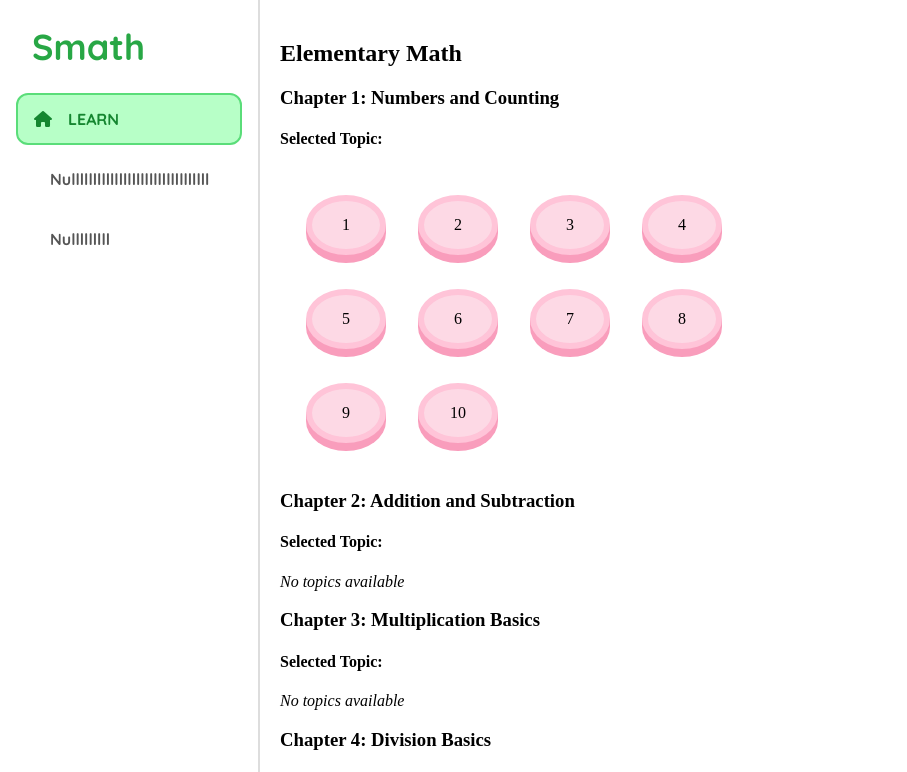
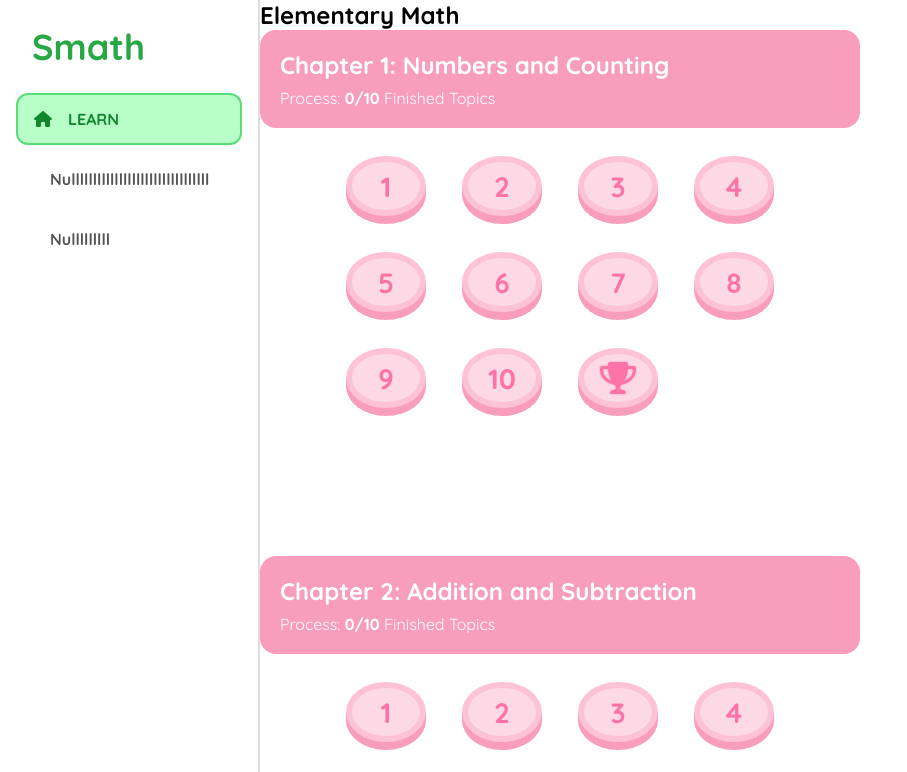
Before and after one commit to PanpaKawaii/ElementaryMathLearningApp, a React (Vite) app: page /learn in a window 1280 px wide. Shown: the top 772 px of the page, without its empty margins (0-907 px from the left). Built offline with nearby package versions, Linux system fonts and the light colour scheme.

Commit message:
Style Chapter Process

```diff
--- a/index.html
+++ b/index.html
@@ -6,7 +6,7 @@
     <link rel="stylesheet" href="https://cdnjs.cloudflare.com/ajax/libs/font-awesome/6.0.0-beta3/css/all.min.css">
     <link href="https://fonts.googleapis.com/css2?family=Quicksand:wght@300;400;500;600;700&display=swap" rel="stylesheet">
     <meta name="viewport" content="width=device-width, initial-scale=1.0" />
-    <title>Vite + React</title>
+    <title>Smath</title>
   </head>
   <body>
     <div id="root"></div>
--- a/src/App.css
+++ b/src/App.css
@@ -10,3 +10,16 @@ body {
 .app-header {
   min-height: 100vh;
 }
+
+a {
+  text-decoration: none;
+}
+
+h1,
+h2,
+h3,
+h4,
+h5,
+h6 {
+  margin: 0;
+}
--- a/src/app/components/Button.css
+++ b/src/app/components/Button.css
@@ -1,32 +1,34 @@
-.topic {
+.special-button {
     width: fit-content;
-    cursor: pointer;
     position: relative;
+    user-select: none;
 
     .grid-card {
-        margin: 6px 6px 8px;
-        width: 80px;
-        height: 60px;
+        margin: 8px;
+        /* width: 80px;
+        height: 60px; */
         display: flex;
         justify-content: center;
         align-items: center;
         background-color: #fdd9e5;
-        border: 6px solid #ffc4d8;
-        border-radius: 50%;
+        /* border: 6px solid #fec2d6; */
+        /* border-radius: 50%; */
         box-shadow: 0px 8px 0px 0px #f99dbc;
         box-sizing: border-box;
+        cursor: pointer;
+        font-weight: bold;
         transition: all 0.1s ease;
     }
 
     .active {
-        margin: 14px 6px 0;
+        margin: 16px 8px 0;
         box-shadow: none;
     }
 
     .shadow {
         z-index: -1;
-        top: 36px;
-        left: 6px;
+        top: 38px;
+        left: 8px;
         position: absolute;
         width: 80px;
         height: 8px;
--- a/src/app/components/Button.jsx
+++ b/src/app/components/Button.jsx
@@ -1,25 +1,29 @@
-import React, { useState } from 'react';
+import React from 'react';
 import './Button.css';
 
-export default function Button({ active, onToggle, children }) {
-
-    const [SelectedTopic, setSelectedTopic] = useState(null);
-
+// export default function Button({ border, radius, active, onToggle, children }) {
+export default function Button(props) {
     return (
         <>
-            <div className='topic'>
+            <div className='special-button'>
                 <div
-                    className={`grid-card ${active ? 'active' : ''}`}
-                    // onMouseDown={() => setSelectedTopic(topic)}
+                    className={`grid-card ${props.active ? 'active' : ''}`}
+                    style={{
+                        width: `${props.width}`,
+                        height: `${props.height}`,
+                        borderRadius: `${props.radius}`,
+                        border: `${props.border} solid #fec2d6`,
+                    }}
+                    // onMouseDown={props.onToggle}
                     // onMouseUp={() => setSelectedTopic(null)}
                     // onMouseLeave={() => setSelectedTopic(null)}
                     // onClick={() => setSelectedTopic(topic)}
-                    onClick={onToggle}
+                    onClick={props.onToggle}
                 >
-                    {children}
+                    {props.children}
                 </div>
 
-                <div className={`${active ? 'no-shadow' : 'shadow'}`}></div>
+                <div className={`${props.active ? 'no-shadow' : 'shadow'}`}></div>
             </div>
         </>
     )
--- a/src/app/pages/NavigationBar/NavigationBar.css
+++ b/src/app/pages/NavigationBar/NavigationBar.css
@@ -5,13 +5,12 @@
     box-sizing: border-box;
     padding: 0 16px;
     border-right: 2px solid #ddd;
-    font-family: 'Quicksand', Arial, sans-serif;
+    position: fixed !important;
     scrollbar-width: none;
     user-select: none;
+    font-family: 'Quicksand', Arial, sans-serif;
 
     a {
-        text-decoration: none;
-
         .logo {
             padding: 24px 16px;
             color: #28a745;
@@ -38,7 +37,6 @@
                 align-items: center;
                 gap: 16px;
                 font-weight: bold;
-                text-decoration: none;
             }
         }
 
--- a/src/app/pages/Process/Process.css
+++ b/src/app/pages/Process/Process.css
@@ -1,11 +1,68 @@
 .process-container {
-    width: fit-content;
-    padding: 20px;
+    width: 600px;
+    padding: 0 0 0 260px;
+    font-family: 'Quicksand', Arial, sans-serif;
 
     .chapter {
-        padding: 20px;
-        display: grid;
-        grid-template-columns: repeat(4, minmax(0, 1fr));
-        gap: 20px;
+        width: 100%;
+        padding: 0 0 20px;
+
+        .chapter-heading {
+            width: auto;
+            padding: 20px;
+            color: #fff;
+            background-color: #f99dbc;
+            border-radius: 16px;
+            position: sticky;
+            top: 0;
+            z-index: 1;
+
+            h3 {
+                font-size: 24px;
+                margin: 0 0 8px;
+            }
+        }
+
+        .topics {
+            justify-self: center;
+            width: fit-content;
+            padding: 20px;
+            display: grid;
+            grid-template-columns: repeat(4, minmax(0, 1fr));
+            gap: 20px;
+
+            .text {
+                color: #fd73a7;
+                font-size: 28px;
+            }
+
+            .fa-trophy {
+                color: #fd73a7;
+                font-size: 32px;
+                filter: drop-shadow(0px 0px 1px #f99dbc);
+            }
+        }
+
+        .selected-topic {
+            width: auto;
+            color: #fff;
+            margin: 0 20px 20px;
+            padding: 4px 12px 20px;
+            background-color: #999;
+            border-radius: 20px;
+            display: flex;
+            justify-content: space-between;
+            transition: all 0.3s ease;
+            overflow: hidden;
+
+            .text {
+                color: #fd73a7;
+            }
+        }
+
+        .hidden {
+            transition: all 0.3s ease;
+            transform: scale(0);
+        }
     }
 }
--- a/src/app/pages/Process/Process.jsx
+++ b/src/app/pages/Process/Process.jsx
@@ -1,13 +1,16 @@
 import React, { useState } from 'react';
 import './Process.css';
+import { Link } from 'react-router-dom';
 import Button from '../../components/Button.jsx';
 import { SubjectSample } from '../../../mocks/subject_sample';
 
 export default function Process() {
 
+    const [SelectedChapter, setSelectedChapter] = useState(null);
     const [SelectedTopic, setSelectedTopic] = useState(null);
 
-    const handleToggle = (topic) => {
+    const handleToggle = (topic, chapter) => {
+        setSelectedChapter(p => chapter);
         setSelectedTopic(p => topic.topicId == SelectedTopic?.topicId ? null : topic);
     };
 
@@ -15,24 +18,62 @@ export default function Process() {
         <div className='process-container'>
             <h2>{SubjectSample.subjectName}</h2>
             {SubjectSample.chapters.map((chapter) => (
-                <div key={chapter.chapterId}>
-                    <h3>{chapter.chapterName}</h3>
-                    <h4>Selected Topic: {SelectedTopic?.topicName}</h4>
+                <div key={chapter.chapterId} className='chapter'>
+
+                    <div className='chapter-heading'>
+                        <h3>{chapter.chapterName}</h3>
+                        <div>Process: <b>0/10</b> Finished Topics</div>
+                    </div>
                     {chapter.topics.length > 0 ? (
-                        <div className='chapter'>
+                        <div className='topics'>
                             {chapter.topics.map((topic, index) => (
                                 <Button
                                     key={topic.topicId}
-                                    onToggle={() => handleToggle(topic)}
+                                    width={'80px'}
+                                    height={'60px'}
+                                    border={'6px'}
+                                    radius={'50%'}
                                     active={topic.topicId == SelectedTopic?.topicId}
+                                    onToggle={() => handleToggle(topic, chapter)}
                                 >
-                                    {index + 1}
+                                    <div className='text'>{index + 1}</div>
                                 </Button>
                             ))}
+
+                            <Button
+                                width={'80px'}
+                                height={'60px'}
+                                border={'6px'}
+                                radius={'50%'}
+                                onToggle={() => handleToggle({ topicId: chapter.chapterId })}
+                                active={chapter.chapterId == SelectedTopic?.topicId}
+                            >
+                                <i className='fa-solid fa-trophy'></i>
+                            </Button>
                         </div>
                     ) : (
                         <p><i>No topics available</i></p>
                     )}
+
+                    <div className={`selected-topic ${(chapter.chapterId == SelectedChapter?.chapterId && SelectedTopic) ? '' : 'hidden'}`}>
+                        <div style={{
+                            display: 'flex',
+                            flexDirection: 'column',
+                        }}
+                        >
+                            <div>{SelectedChapter?.chapterName}</div>
+                            <div>{SelectedTopic?.topicName}</div>
+                        </div>
+                        <Link to='/6'>
+                            <Button
+                                width={'180px'}
+                                height={'40px'}
+                                radius={'12px'}
+                            >
+                                <div className='text'>STUDY</div>
+                            </Button>
+                        </Link>
+                    </div>
                 </div>
             ))}
         </div>
--- a/src/mocks/subject_sample.js
+++ b/src/mocks/subject_sample.js
@@ -112,7 +112,109 @@ export const SubjectSample = {
         {
             'chapterId': 'chap-002',
             'chapterName': 'Chapter 2: Addition and Subtraction',
-            'topics': []
+            'topics': [
+                {
+                    'topicId': 'top-011',
+                    'topicName': 'Topic 1: Counting to 10',
+                    'questions': [
+                        {
+                            'questionId': 'q-011',
+                            'questionText': 'What is 2 + 3?',
+                            'answer': '5'
+                        },
+                        {
+                            'questionId': 'q-012',
+                            'questionText': 'What is 1 + 4?',
+                            'answer': '5'
+                        },
+                        {
+                            'questionId': 'q-013',
+                            'questionText': 'What is 5 - 2?',
+                            'answer': '3'
+                        },
+                        {
+                            'questionId': 'q-014',
+                            'questionText': 'What number comes after 7?',
+                            'answer': '8'
+                        },
+                        {
+                            'questionId': 'q-015',
+                            'questionText': 'What is 3 + 4?',
+                            'answer': '7'
+                        },
+                        {
+                            'questionId': 'q-016',
+                            'questionText': 'What is 10 - 5?',
+                            'answer': '5'
+                        },
+                        {
+                            'questionId': 'q-017',
+                            'questionText': 'What number comes before 6?',
+                            'answer': '5'
+                        },
+                        {
+                            'questionId': 'q-018',
+                            'questionText': 'What is 0 + 9?',
+                            'answer': '9'
+                        },
+                        {
+                            'questionId': 'q-019',
+                            'questionText': 'How many fingers do you have?',
+                            'answer': '10'
+                        },
+                        {
+                            'questionId': 'q-020',
+                            'questionText': 'What is 4 + 4?',
+                            'answer': '8'
+                        }
+                    ]
+                },
+                {
+                    'topicId': 'top-012',
+                    'topicName': 'Topic 2: Addition Basics',
+                    'questions': []
+                },
+                {
+                    'topicId': 'top-013',
+                    'topicName': 'Topic 3: Subtraction Basics',
+                    'questions': []
+                },
+                {
+                    'topicId': 'top-014',
+                    'topicName': 'Topic 4: Understanding Zero',
+                    'questions': []
+                },
+                {
+                    'topicId': 'top-015',
+                    'topicName': 'Topic 5: Counting Backwards',
+                    'questions': []
+                },
+                {
+                    'topicId': 'top-016',
+                    'topicName': 'Topic 6: Comparing Numbers',
+                    'questions': []
+                },
+                {
+                    'topicId': 'top-017',
+                    'topicName': 'Topic 7: Even and Odd Numbers',
+                    'questions': []
+                },
+                {
+                    'topicId': 'top-018',
+                    'topicName': 'Topic 8: Number Patterns',
+                    'questions': []
+                },
+                {
+                    'topicId': 'top-019',
+                    'topicName': 'Topic 9: Basic Word Problems',
+                    'questions': []
+                },
+                {
+                    'topicId': 'top-020',
+                    'topicName': 'Topic 10: Review and Practice',
+                    'questions': []
+                }
+            ]
         },
         {
             'chapterId': 'chap-003',
```
